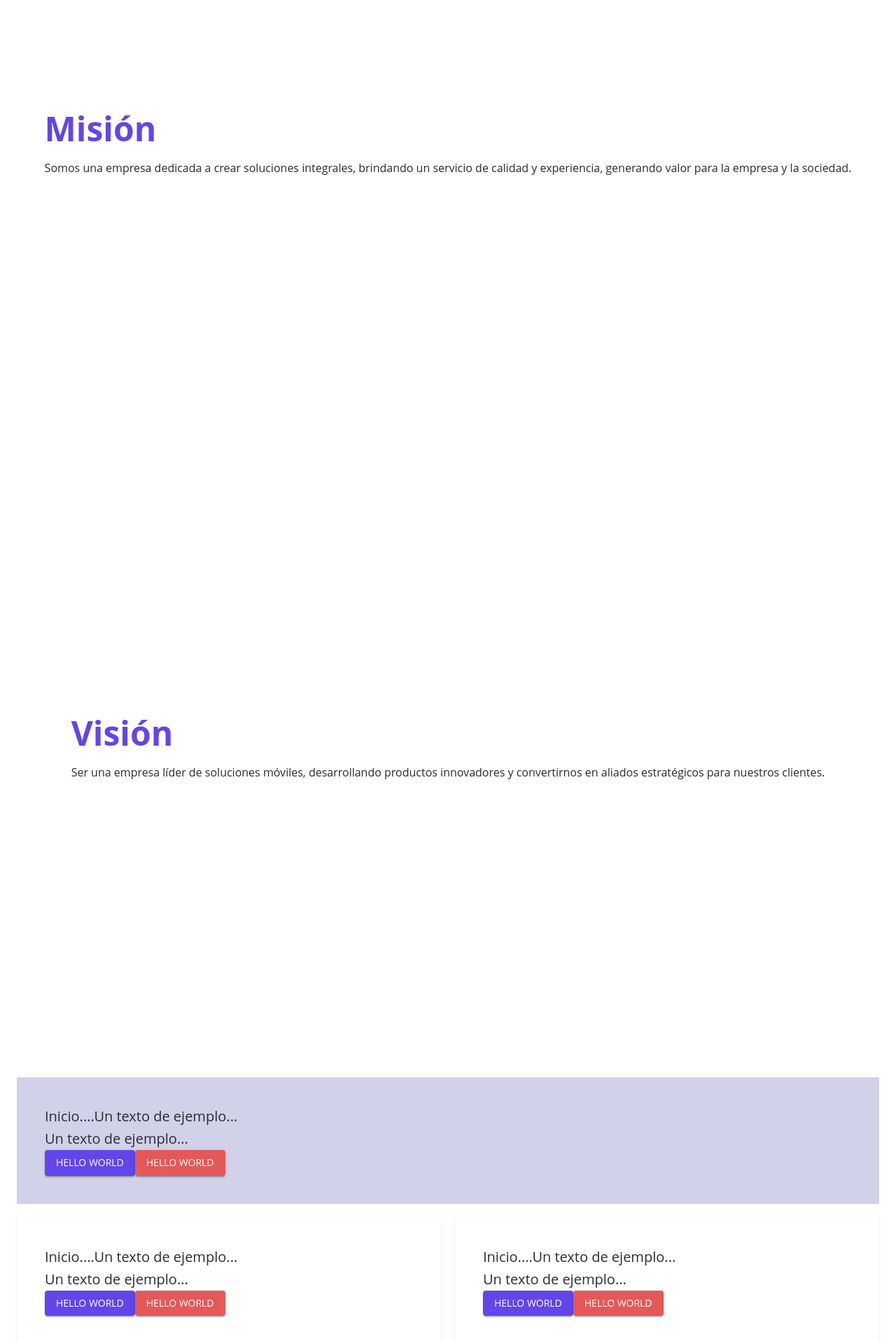
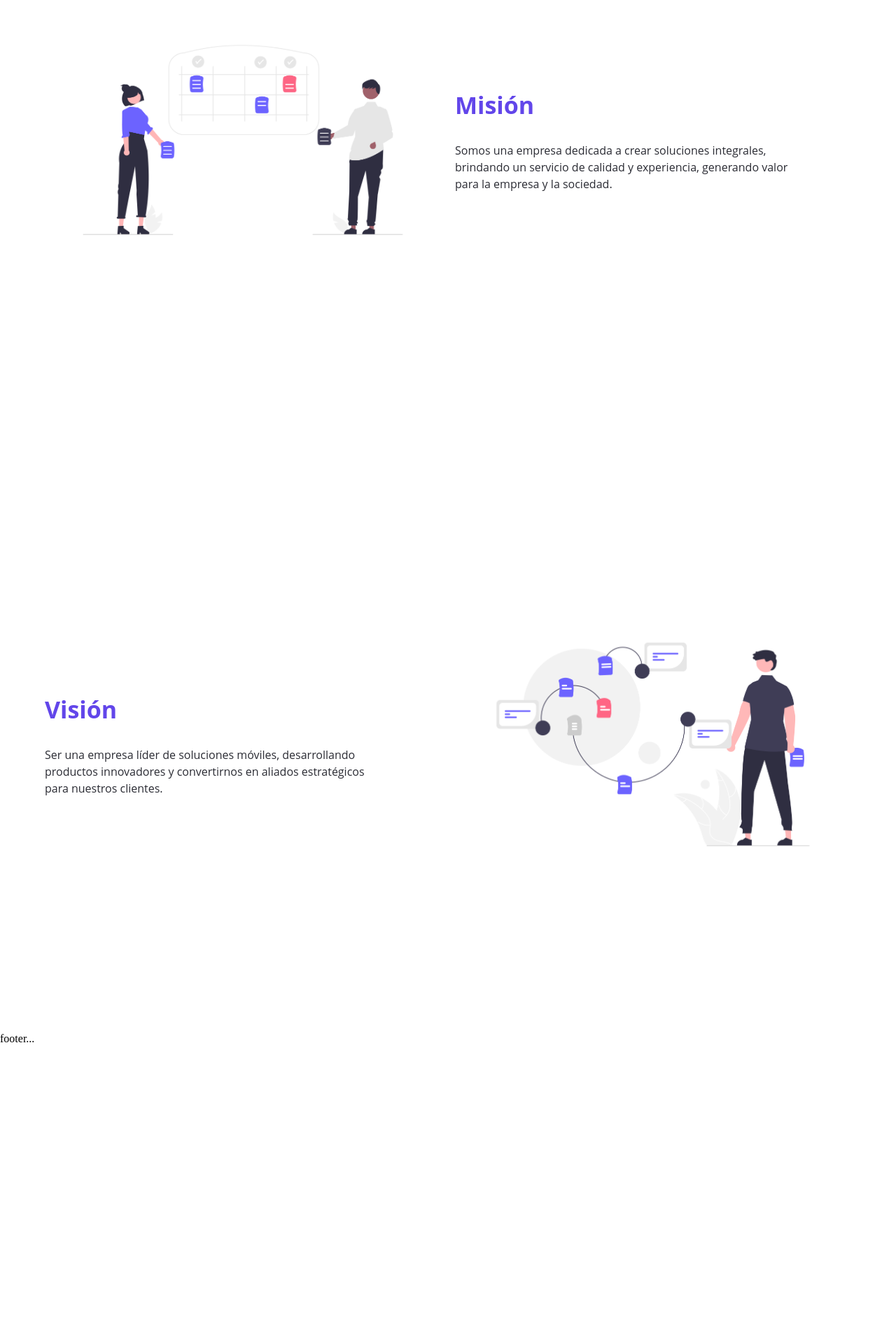
Before and after one commit to cenfo-418-teapot/lp-team, a React (Create React App) app: page / in a window 1280 px wide. Shown: the part 1980-3897 px from the top of the page at 70% size. After the commit the page ends 3474 px from the top, so only its background shows below. Built offline with nearby package versions, Linux system fonts and the light colour scheme.

Commit message:
Add images to mision, vision sections (#7)

```diff
--- a/src/App.css
+++ b/src/App.css
@@ -28,6 +28,11 @@
   color: #61dafb;
 }
 
+.img-responsive {
+  max-width: 100%;
+  object-fit: contain;
+}
+
 @keyframes App-logo-spin {
   from {
     transform: rotate(0deg);
--- a/src/App.js
+++ b/src/App.js
@@ -71,73 +71,6 @@ function App() {
         <section className="panel" id="vision">
           <Vision />
         </section>
-        <section className="panel">
-          <Container maxWidth="100%" sx={{height: '100%'}}>
-            <Grid
-              container
-              direction="row"
-              justifyContent="center"
-              alignItems="center"
-            >
-              <Grid item xs={12} sx={{marginBottom: '1.25rem'}}>
-                <Box sx={{
-                  padding: '2.5rem',
-                  bgcolor: 'primary.light',
-                  // '&:hover': {
-                  //   backgroundColor: 'primary.main',
-                  //   opacity: [0.9, 0.8, 0.7],
-                  // },
-                }}>
-                  <Typography variant="h6" component="h1">
-                    Inicio....Un texto de ejemplo...
-                  </Typography>
-                  <Typography variant="h6" component="h1">
-                    Un texto de ejemplo...
-                  </Typography>
-                  <Button variant="contained">Hello World</Button>
-                  <Button variant="contained" color="secondary">Hello World</Button>
-                </Box>
-              </Grid>
-            </Grid>
-            <Grid
-              container
-              direction="row"
-              justifyContent="center"
-              alignItems="center"
-              spacing="1.25rem"
-            >
-              <Grid item xs={6}>
-                <Paper sx={{
-                  padding: '2.5rem',
-                  // bgcolor: 'primary.light',
-                }}>
-                  <Typography variant="h6" component="h1">
-                    Inicio....Un texto de ejemplo...
-                  </Typography>
-                  <Typography variant="h6" component="h1">
-                    Un texto de ejemplo...
-                  </Typography>
-                  <Button variant="contained">Hello World</Button>
-                  <Button variant="contained" color="secondary">Hello World</Button>
-                </Paper>
-              </Grid>
-              <Grid item xs={6}>
-                <Paper sx={{
-                  padding: '2.5rem',
-                }}>
-                  <Typography variant="h6" component="h1">
-                    Inicio....Un texto de ejemplo...
-                  </Typography>
-                  <Typography variant="h6" component="h1">
-                    Un texto de ejemplo...
-                  </Typography>
-                  <Button variant="contained">Hello World</Button>
-                  <Button variant="contained" color="secondary">Hello World</Button>
-                </Paper>
-              </Grid>
-            </Grid>
-          </Container>
-        </section>
       </main>
       <Footer />
     </ThemeProvider>
--- a/src/components/header/Header.jsx
+++ b/src/components/header/Header.jsx
@@ -2,7 +2,7 @@ import * as React from 'react'
 import AppBar from '@mui/material/AppBar'
 import Box from '@mui/material/Box'
 import Toolbar from '@mui/material/Toolbar'
-import Typography from '@mui/material/Typography'
+// import Typography from '@mui/material/Typography'
 import Button from '@mui/material/Button'
 import IconButton from '@mui/material/IconButton'
 import MenuIcon from '@mui/icons-material/Menu'
--- a/src/components/mision/Mision.jsx
+++ b/src/components/mision/Mision.jsx
@@ -1,35 +1,30 @@
 import Container from '@mui/material/Container'
 import Grid from '@mui/material/Grid'
-import Box from '@mui/material/Box'
 import Typography from '@mui/material/Typography'
 
 function Mision() {
   return (
-    <Container maxWidth="100%" sx={{height: '100%'}}>
+    <Container sx={{height: '100%'}}>
       <Grid
+       sx={{height: '100%'}}
         container
-        direction="column"
+        direction="row"
         justifyContent="center"
         alignItems="center"
-        sx={{height: '100%'}}
+        spacing="1.25rem"
       >
-        <Grid item>
-          <Box sx={{height: '100%'}}>
-            <Typography variant="h3" component="h2" align="left"
-                        sx={{ color: 'primary.main', fontWeight: 'bold' }}>
-              Misión
-            </Typography>
-            <Typography variant="body1"
-                        component="p"
-                        paragraph="true"
-                        align='left'
-                        sx={{ fontSize: '16px', marginTop: '16px', fontWeight: 'normal' }}
-            >
-              Somos una empresa dedicada a crear soluciones integrales, brindando un servicio
-              de calidad y experiencia, generando valor para la empresa y la sociedad.
-
-            </Typography>
-          </Box>
+        <Grid item xs={6}>
+          <div>
+            <img className="img-responsive" src="images/mision.png" alt="418 Teapot - Misión" />
+          </div>
+        </Grid>
+        <Grid item xs={6}>
+          <Typography variant="h4" component="h1" sx={{ color: 'primary.main', fontWeight: 'bold', marginBottom: '2rem' }}>
+            Misión
+          </Typography>
+          <Typography variant="body1" component="p" sx={{ maxWidth: '30rem' }}>
+            Somos una empresa dedicada a crear soluciones integrales, brindando un servicio de calidad y experiencia, generando valor para la empresa y la sociedad.
+          </Typography>
         </Grid>
       </Grid>
     </Container>
--- a/src/components/vision/Vision.jsx
+++ b/src/components/vision/Vision.jsx
@@ -5,32 +5,27 @@ import Typography from '@mui/material/Typography'
 
 function Vision() {
   return (
-    <Container maxWidth="100%" sx={{height: '100%'}}>
+    <Container sx={{height: '100%'}}>
       <Grid
+        sx={{height: '100%'}}
         container
-        direction="column"
+        direction="row"
         justifyContent="center"
         alignItems="center"
-        sx={{height: '100%'}}
+        spacing="1.25rem"
       >
-        <Grid item>
-          <Box sx={{height: "100%"}}>
-            <Typography variant="h3" component="h2" align="left"
-                        sx={{ color: 'primary.main', fontWeight: 'bold' }}>
-              Visión
-            </Typography>
-            <Typography variant="body1"
-                        component="p"
-                        paragraph="true"
-                        align="left"
-                        sx={{ fontSize: '16px', marginTop: '16px', fontWeight: 'normal' }}
-            >
-              Ser una empresa líder de soluciones móviles, desarrollando productos innovadores y
-              convertirnos en aliados estratégicos para nuestros clientes.
-
-
-            </Typography>
-          </Box>
+        <Grid item xs={6}>
+          <Typography variant="h4" component="h1" sx={{ color: 'primary.main', fontWeight: 'bold', marginBottom: '2rem' }}>
+            Visión
+          </Typography>
+          <Typography variant="body1" component="p" sx={{ maxWidth: '30rem' }}>
+          Ser una empresa líder de soluciones móviles, desarrollando productos innovadores y convertirnos en aliados estratégicos para nuestros clientes.
+          </Typography>
+        </Grid>
+        <Grid item xs={6}>
+          <div>
+            <img className="img-responsive" src="images/vision.png" alt="418 Teapot - Visión" />
+          </div>
         </Grid>
       </Grid>
     </Container>
```
Also changed, not shown: public/images/mision.png (added), public/images/vision.png (added).
